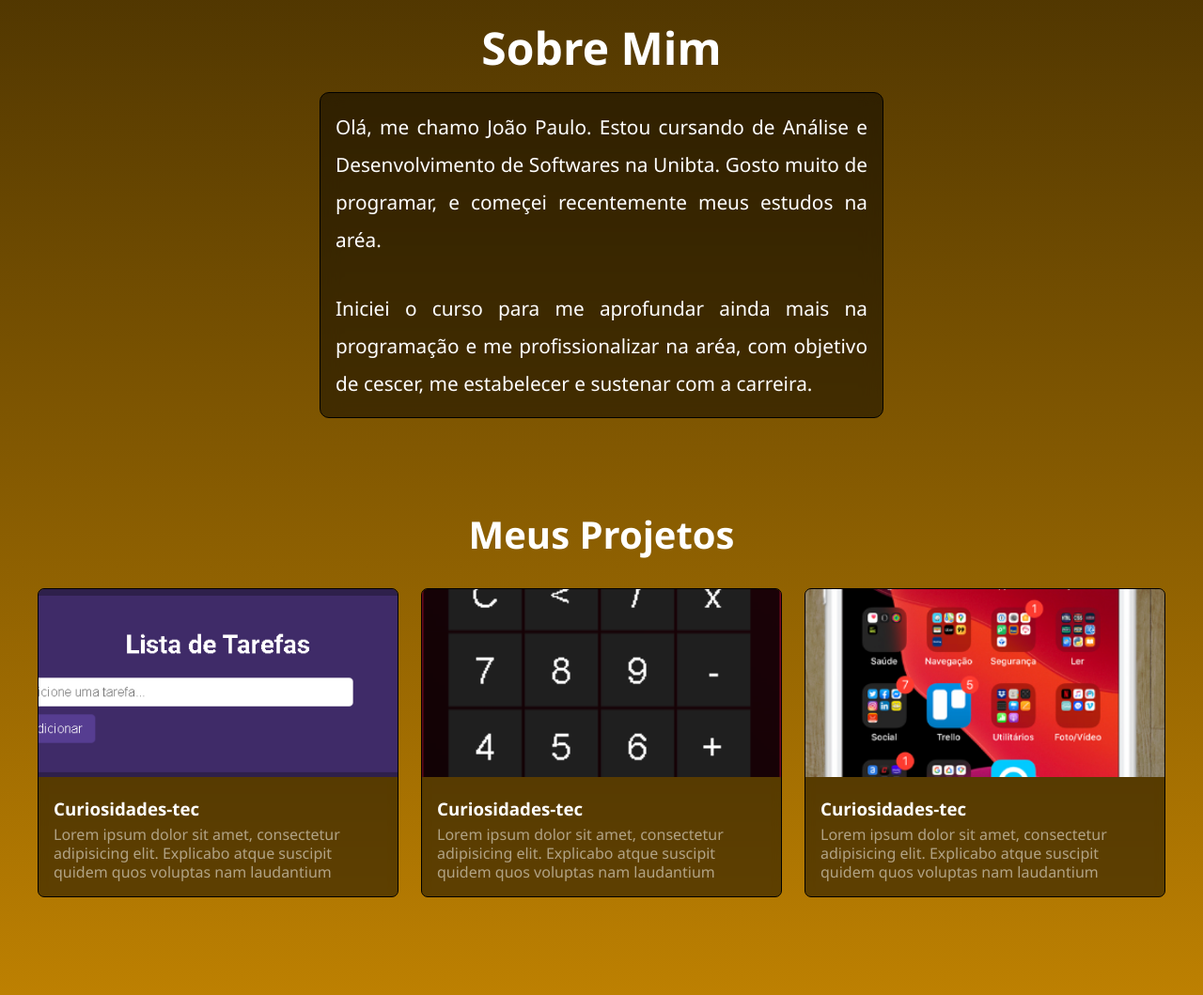
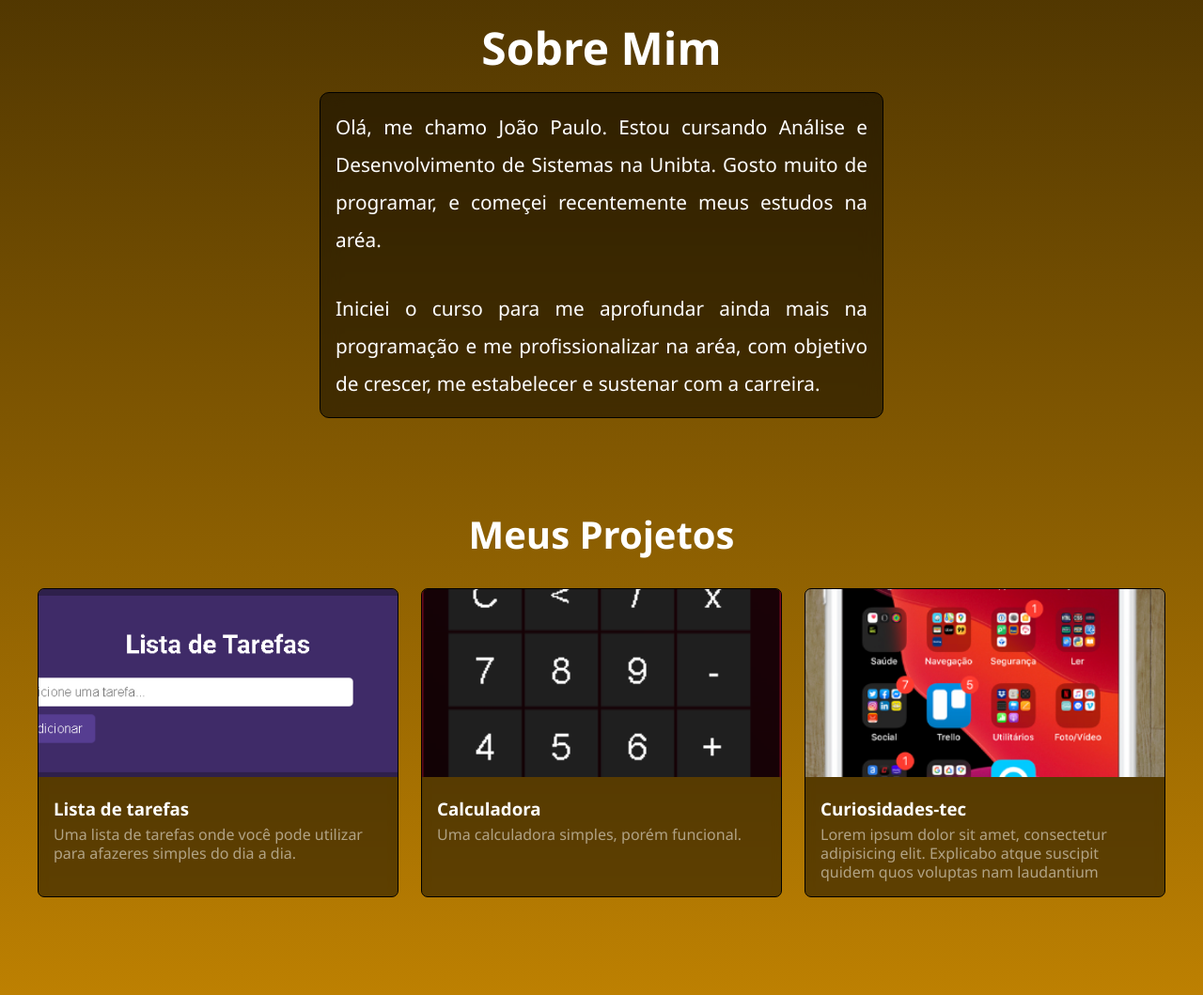
Before and after one commit to JoaoPaulodaSilvaSousa/Faculdade, a plain HTML site: page Portfolio/index.html in a window 1280 px wide. Shown: the part 807-1866 px from the top of the page at 94% size. Drawn offline with nearby package versions, Linux system fonts and the light colour scheme.

Commit message:
update projportf

```diff
--- a/Portfolio/index.html
+++ b/Portfolio/index.html
@@ -28,8 +28,8 @@
     <h2 id="titulo">Sobre Mim</h2>
 
     <section id="sobre" class="conteudo-bloco">
-        <p class="conteudo-p">Olá, me chamo João Paulo. Estou cursando de Análise e Desenvolvimento de Softwares na Unibta. Gosto muito de programar, e começei recentemente meus estudos na aréa.</p> <br>
-        <p class="conteudo-p">Iniciei o curso para me aprofundar ainda mais na programação e me profissionalizar na aréa, com objetivo de cescer, me estabelecer e sustenar com a carreira.</p>
+        <p class="conteudo-p">Olá, me chamo João Paulo. Estou cursando Análise e Desenvolvimento de Sistemas na Unibta. Gosto muito de programar, e começei recentemente meus estudos na aréa.</p> <br>
+        <p class="conteudo-p">Iniciei o curso para me aprofundar ainda mais na programação e me profissionalizar na aréa, com objetivo de crescer, me estabelecer e sustenar com a carreira.</p>
     </section>
 
     <section id="projetos" class="projetos">
@@ -39,18 +39,16 @@
                 <a href="https://joaopaulodasilvasousa.github.io/ToDoList/" target="_blank"><img
                         src="imagens/todolist.PNG" alt="" class="projetos-img"></a>
                 <div class="caixa-texto">
-                    <h3 class="subh">Curiosidades-tec</h3>
-                    <p class="projetosp">Lorem ipsum dolor sit amet, consectetur adipisicing elit. Explicabo atque
-                        suscipit quidem quos voluptas nam laudantium</p>
+                    <h3 class="subh">Lista de tarefas</h3>
+                    <p class="projetosp">Uma lista de tarefas onde você pode utilizar para afazeres simples do dia a dia.</p>
                 </div>
             </div>
 
             <div class="projetos-card">
                 <a href="https://joaopaulodasilvasousa.github.io/Calculadora/" target="_blank"><img src="imagens/calculadora.PNG" alt="" class="projetos-img"></a>
                 <div class="caixa-texto">
-                    <h3 class="subh">Curiosidades-tec</h3>
-                    <p class="projetosp">Lorem ipsum dolor sit amet, consectetur adipisicing elit. Explicabo atque
-                        suscipit quidem quos voluptas nam laudantium</p>
+                    <h3 class="subh">Calculadora</h3>
+                    <p class="projetosp">Uma calculadora simples, porém funcional.</p>
                 </div>
             </div>
 
```
